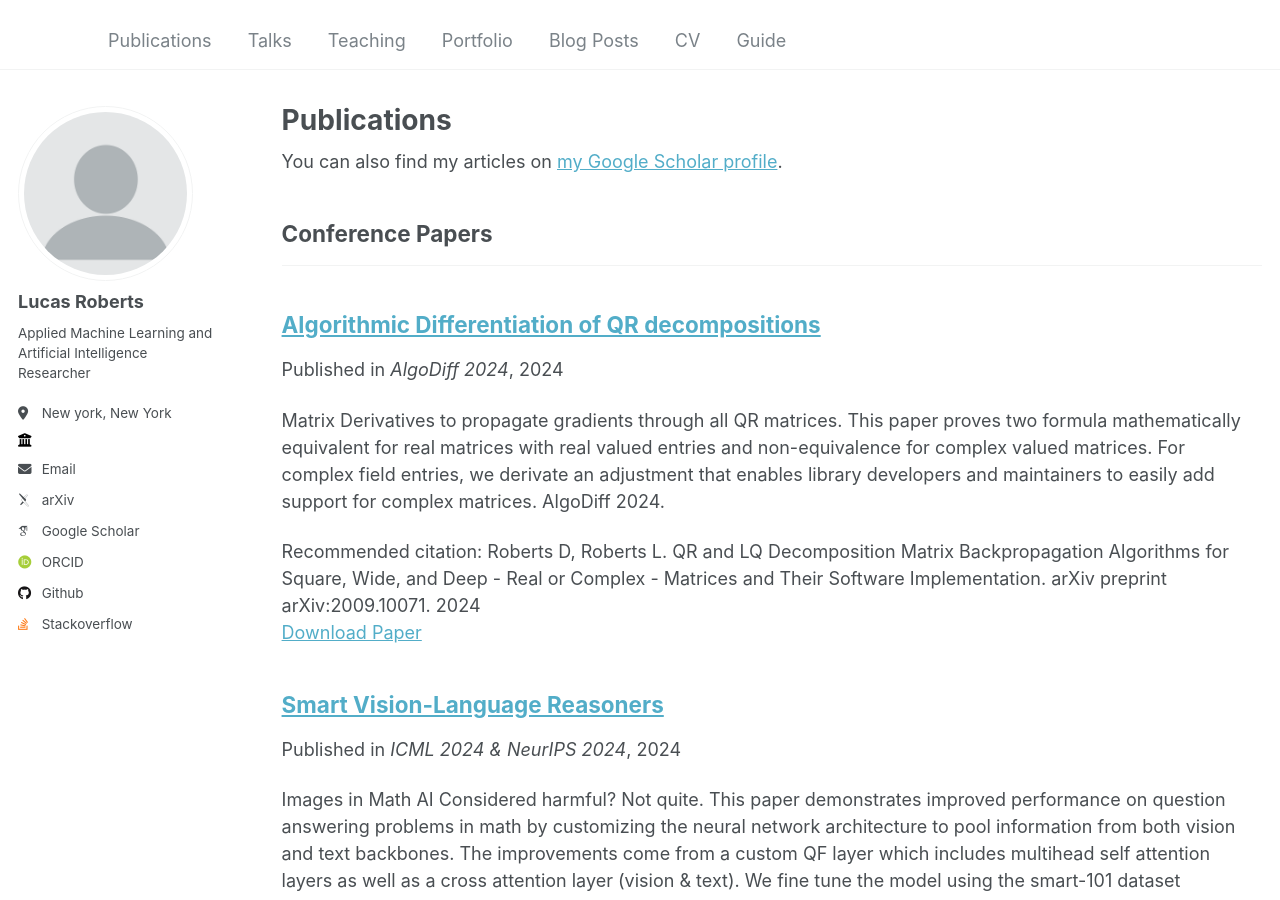
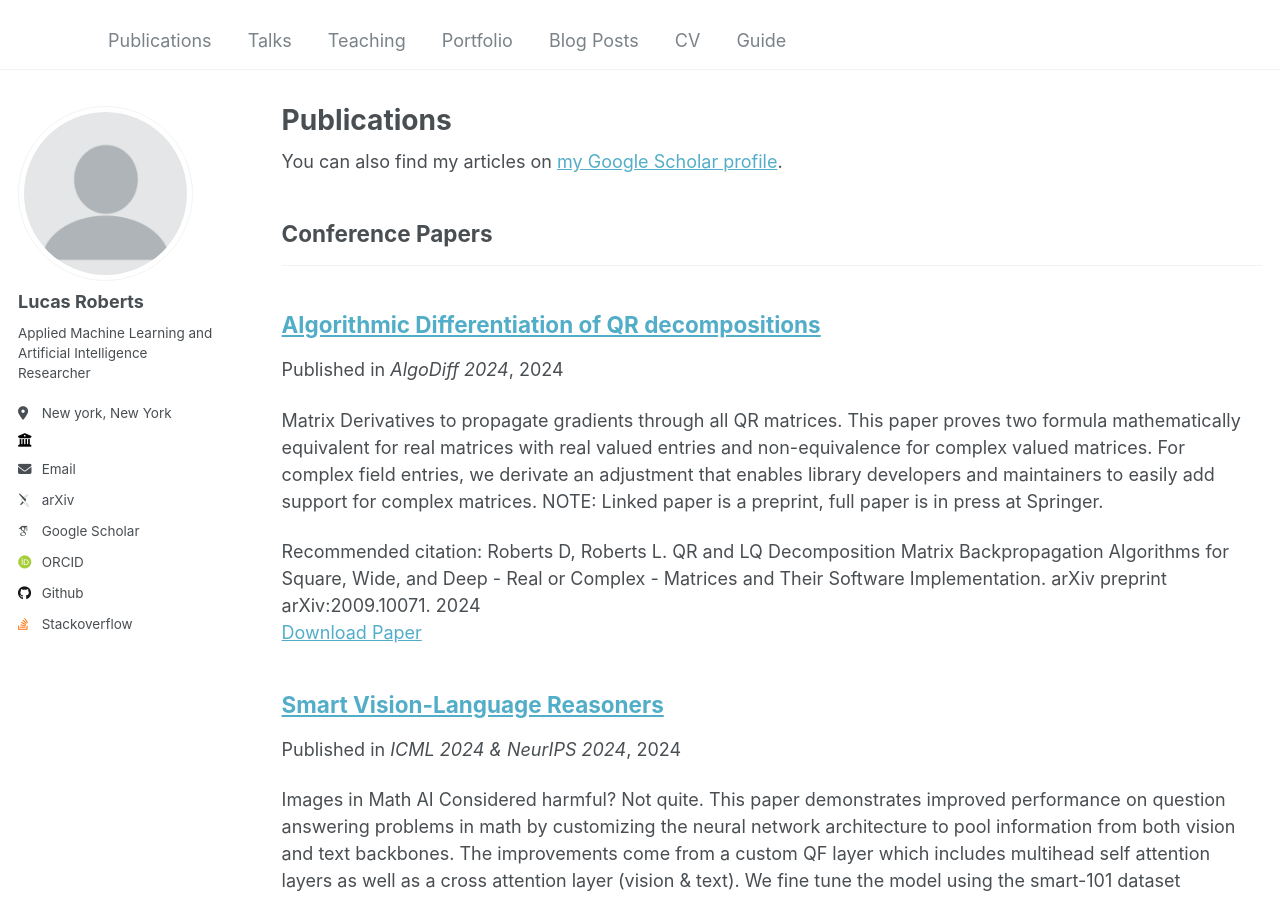
Before and after one commit to rlucas7/rlucas7.github.io, a Jekyll site: the page built from _pages/publications.html, in a window 1280 px wide and 900 px high. Built offline with Jekyll 4.4.1, drawn with Linux system fonts in a browser that asks for light colours; some web fonts are replaced.

Commit message:
add note on paper link

```diff
--- a/_publications/2024-09-17-Algorithmic-Differentiation.md
+++ b/_publications/2024-09-17-Algorithmic-Differentiation.md
@@ -8,7 +8,7 @@ This paper proves two formula mathematically equivalent for real matrices with
 real valued entries and non-equivalence for complex valued matrices. For complex
 field entries, we derivate an adjustment that enables library developers and
 maintainers to easily add support for complex matrices.
-AlgoDiff 2024.'
+NOTE: Linked paper is a preprint, full paper is in press at Springer.'
 date: 2024-09-17
 venue: 'AlgoDiff 2024'
 paperurl: 'https://arxiv.org/pdf/2009.10071'
```
